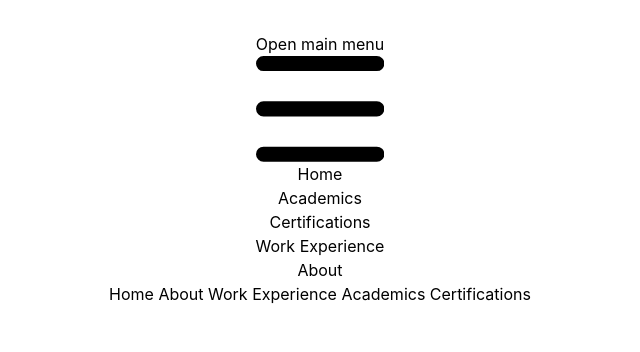
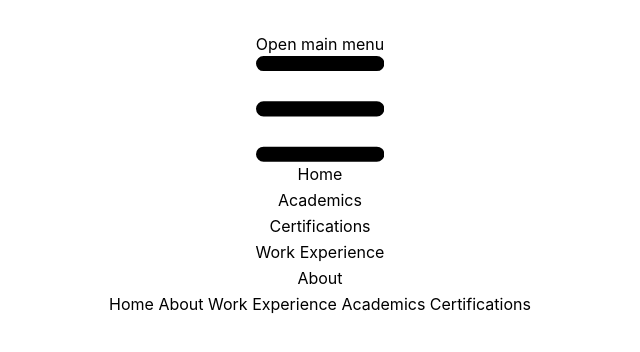
Before and after one commit to kimlj/portfolio, a React (Vite) app: page / in a window 1280 px wide. Shown: the top 352 px of the page, without its empty margins (320-960 px from the left). Built offline with nearby package versions, Linux system fonts and the light colour scheme.

Commit message:
added custom css nav bar hover

```diff
--- a/src/navbar.css
+++ b/src/navbar.css
@@ -1,4 +1,8 @@
-.sharedLinkStyles:hover {
-  border-bottom: 2px solid; /* Straight bottom line */
-  border-radius: 5px; /* Overall rounded corners */
+.nav-ul-li:hover{
+    border-bottom: 2px solid gray;
 }
+
+.nav-ul-li{
+    border-bottom: 2px solid transparent;
+    overflow: hidden;
+}
--- a/src/navbar.jsx
+++ b/src/navbar.jsx
@@ -16,7 +16,7 @@ function Navbar() {
     };
 
     // Custom class for shared link styles
-    const sharedLinkStyles =   "border-b-2 block text-black md:bg-transparent md:p-0 dark:text-white md:dark:text-blue-500"; // Adjusted styles
+    const sharedLinkStyles =   "block text-black md:bg-transparent md:p-0 dark:text-white md:dark:text-blue-500"; // Adjusted styles
 
     // responsive design on tailwind just use md for medium devices then the style like md:
     return (
@@ -35,19 +35,19 @@ function Navbar() {
         </button >
         <div className={`${isMenuOpen ? 'block' : 'hidden'} w-full md:block md:w-auto`} id="navbar-default">
         <ul className="align-center justify-center font-medium flex flex-col mt-4 bg-white p-7 rounded-3xl md:flex-row md:space-x-8 rtl:space-x-reverse md:mt-0 md:border md:bg-white dark:bg-gray-800 md:dark:bg-gray-900 dark:border-gray-700">
-                <li className="flex-initial">
+                <li className="flex-initial nav-ul-li">
                     <Link to="/" className={sharedLinkStyles}>Home</Link>
                 </li>
-                <li className="flex-initial">
+                <li className="flex-initial nav-ul-li">
                     <Link to="/academics" className={sharedLinkStyles}>Academics</Link>
                 </li>
-                <li className="flex-initial">
+                <li className="flex-initial nav-ul-li">
                     <Link to="/certifications" className={sharedLinkStyles}>Certifications</Link>
                 </li>
-                <li className="flex-initial">
+                <li className="flex-initial nav-ul-li">
                     <Link to="/workExperience" className={sharedLinkStyles}>Work Experience</Link>
                 </li>
-                <li className="flex-initial">
+                <li className="flex-initial nav-ul-li">
                     <Link to="/About" className={sharedLinkStyles}>About</Link>
                 </li>
                 {/* Add other links as needed */}
```
